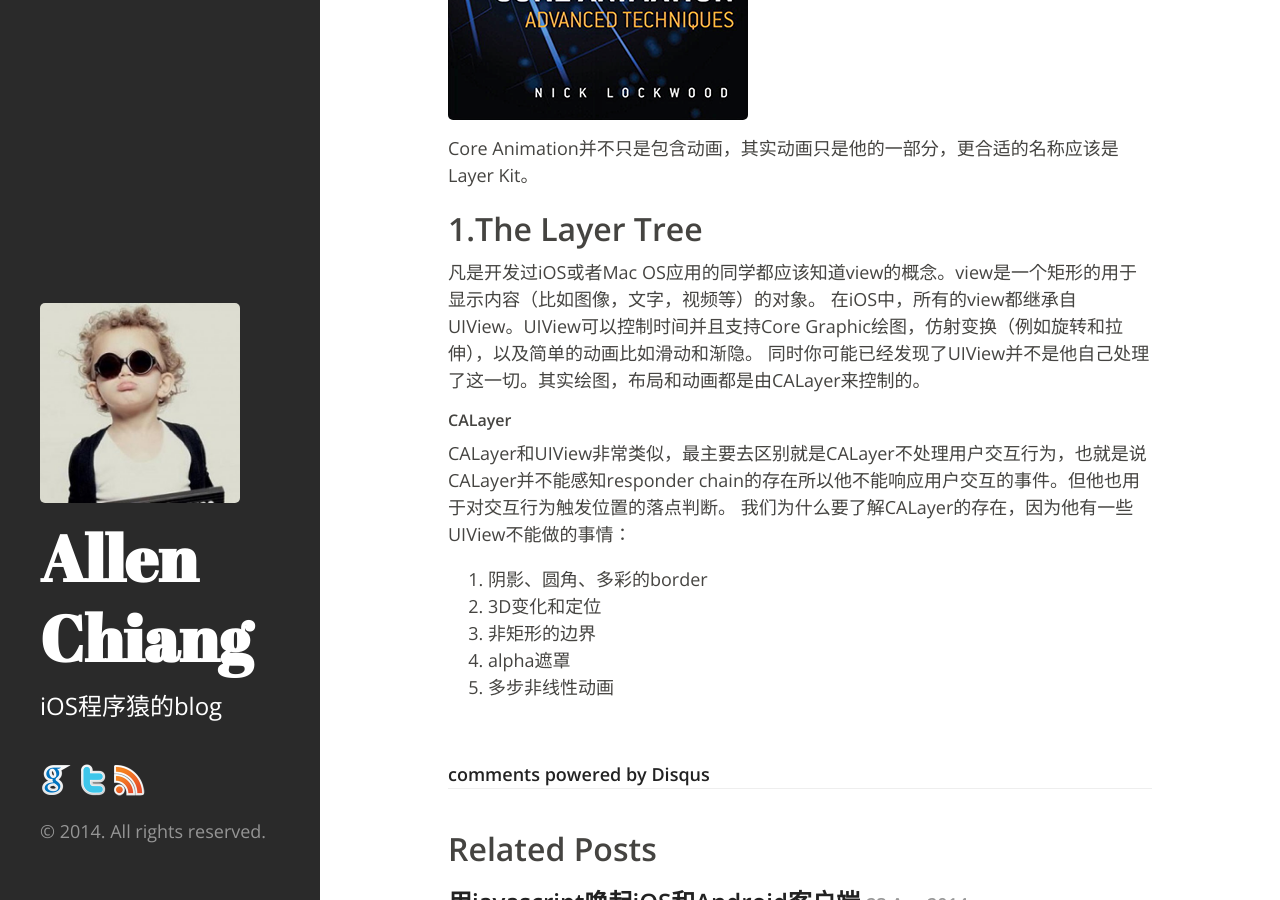
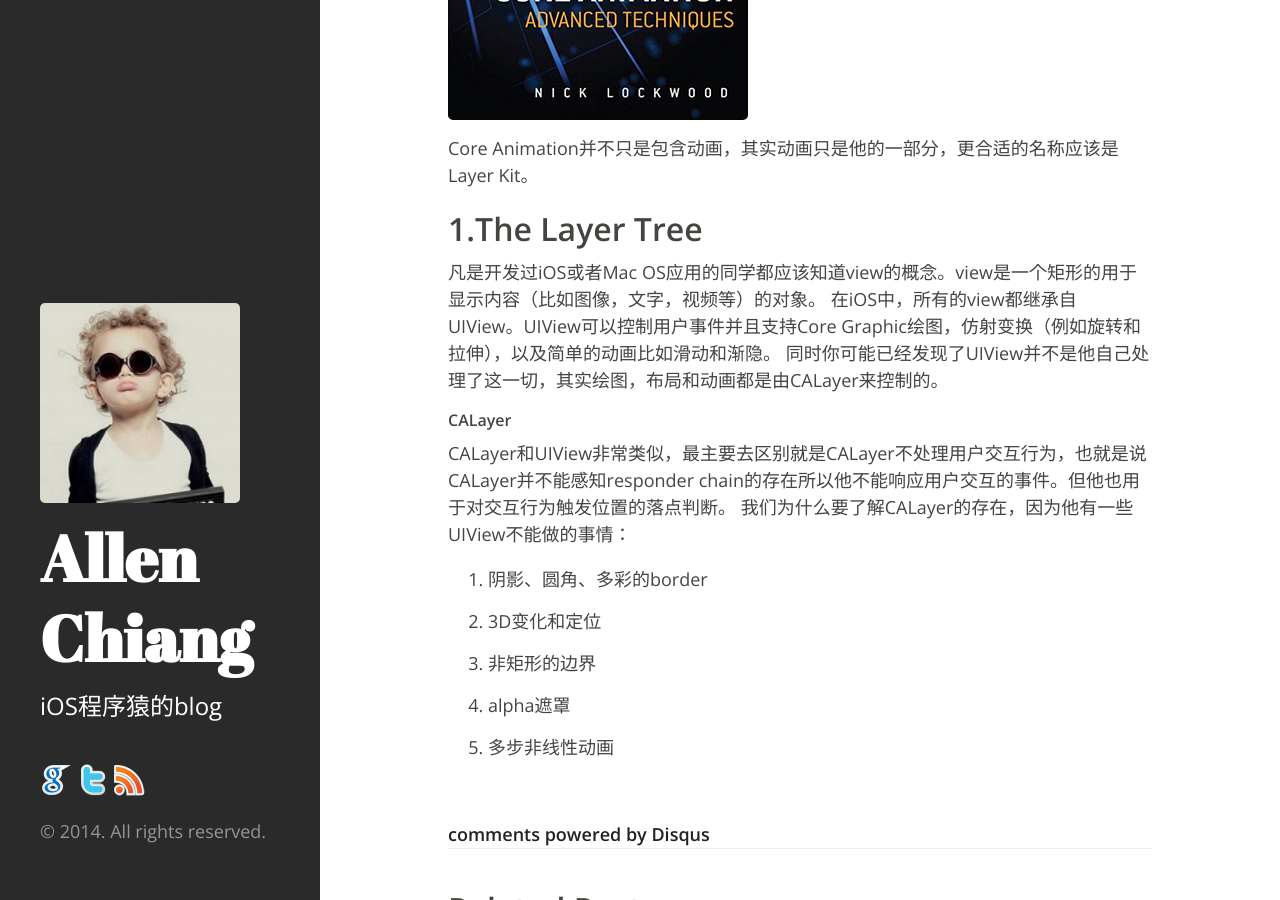
Before and after one commit to allenzerg001/AllenChiangBlog, a Jekyll site: the page built from _posts/2014-05-04-ios.core.animation笔记.md, in a window 1280 px wide and 900 px high, scrolled down 417 px. Built offline with Jekyll 4.4.1, drawn with Linux system fonts in a browser that asks for light colours; Markdown is read by kramdown in place of the engine named in the settings; comment, search, counter and statistics services are not loaded.

Commit message:
/Users/allen/Works/documents/myblog/_posts/2014-05-04-ios.core.animation笔记.md

```diff
--- a/_posts/2014-05-04-ios.core.animation笔记.md
+++ b/_posts/2014-05-04-ios.core.animation笔记.md
@@ -10,15 +10,20 @@ Core Animation并不只是包含动画，其实动画只是他的一部分，更
 ## 1.The Layer Tree
 
 凡是开发过iOS或者Mac OS应用的同学都应该知道view的概念。view是一个矩形的用于显示内容（比如图像，文字，视频等）的对象。
-在iOS中，所有的view都继承自UIView。UIView可以控制时间并且支持Core Graphic绘图，仿射变换（例如旋转和拉伸），以及简单的动画比如滑动和渐隐。
-同时你可能已经发现了UIView并不是他自己处理了这一切。其实绘图，布局和动画都是由CALayer来控制的。
+在iOS中，所有的view都继承自UIView。UIView可以控制用户事件并且支持Core Graphic绘图，仿射变换（例如旋转和拉伸），以及简单的动画比如滑动和渐隐。
+同时你可能已经发现了UIView并不是他自己处理了这一切，其实绘图，布局和动画都是由CALayer来控制的。
 
 ##### CALayer
 
 CALayer和UIView非常类似，最主要去区别就是CALayer不处理用户交互行为，也就是说CALayer并不能感知responder chain的存在所以他不能响应用户交互的事件。但他也用于对交互行为触发位置的落点判断。
 我们为什么要了解CALayer的存在，因为他有一些UIView不能做的事情：
+
 1. 阴影、圆角、多彩的border
+
 2. 3D变化和定位
+
 3. 非矩形的边界
+
 4. alpha遮罩
+
 5. 多步非线性动画
```
